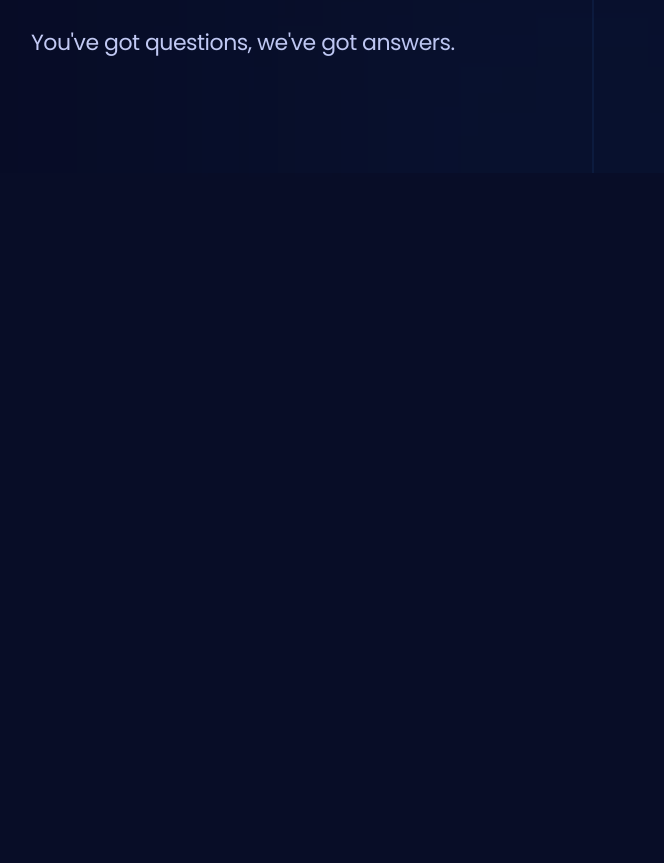
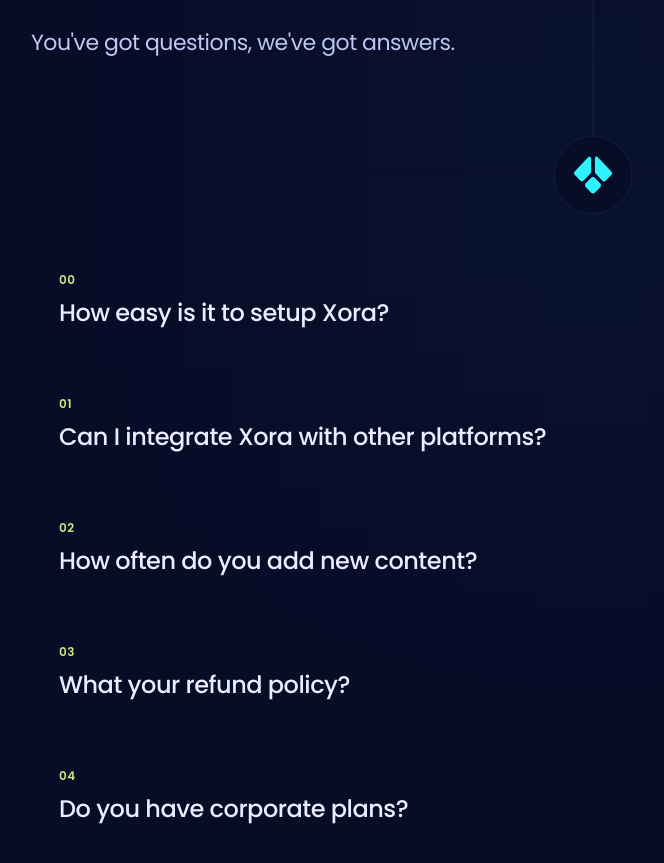
Before and after one commit to MrOLU24/XORA, a React (Vite) app: page / in a window 1280 px wide. Shown: the part 3280-4143 px from the top of the page, without its empty margins (47-711 px from the left). Before the commit the page ends 3457 px from the top, so only its background shows below. Built offline with nearby package versions, Linux system fonts and the light colour scheme.

Commit message:
still on it

```diff
--- /dev/null
+++ b/src/Components/faqitems.jsx
@@ -0,0 +1,35 @@
+import clsx from "clsx";
+import React from "react";
+import { useState } from "react";
+
+const FaqItems = ({ item, index }) => {
+  const [activeid, setActive] = useState(null);
+  const active = activeid === item.id;
+  return (
+    <div className="relative z-2 mb-16">
+      <div
+        className="group flex cursor-pointer items-center justify-between gap-10 px-7"
+        onClick={() => {
+            setActive (activeid === item.id ? null : item.id);
+        }}
+      >
+        <div className="flex-1">
+          <div className="small-compact mb-1.5 text-p3 max-lg:hidden">
+            {index < 10 ? "0" : ""}
+            {index}
+          </div>
+          <div
+            className={clsx(
+              "h6 text-p4 transition-colors duration-500 max-md:flex max-md:min-h-20 max-md:items-center",
+              active && "max-lg-text-p1"
+            )}
+          >
+            {item.question}
+          </div>
+        </div>
+      </div>
+    </div>
+  );
+};
+
+export default FaqItems;
--- a/src/Sections/Faq.jsx
+++ b/src/Sections/Faq.jsx
@@ -1,7 +1,10 @@
 import React from "react";
 import { Element } from "react-scroll";
+import { faq } from "../Contants";
+import FaqItems from "../Components/faqitems";
 
 const Faq = () => {
+  const halfLength = Math.floor(faq.length / 2);
   return (
     <Element name="faq" className="relative">
       <div className="container relative z-2 py-28">
@@ -17,7 +20,18 @@
       </div>
       <div className="faq-glow_before relative z-2 border-2 border-s1">
         <div className="container flex gap-10 max-lg:block">
-
+          <div className="rounded-half absolute -top-10 left-[calc(50%-40px)] z-4 flex size-20 items-center justify-center border-2 border-s2 bg-s1">
+            <img
+              className="size-1/2"
+              src="/images/faq-logo.svg"
+              alt="fawlogo"
+            />
+          </div>
+          <div className="relative flex-1 pt-24">
+            {faq.slice(0, halfLength).map((item, index)=>(
+              <FaqItems key={item.id} item={item} index={index} />
+            ))}
+          </div>
         </div>
       </div>
     </Element>
```
